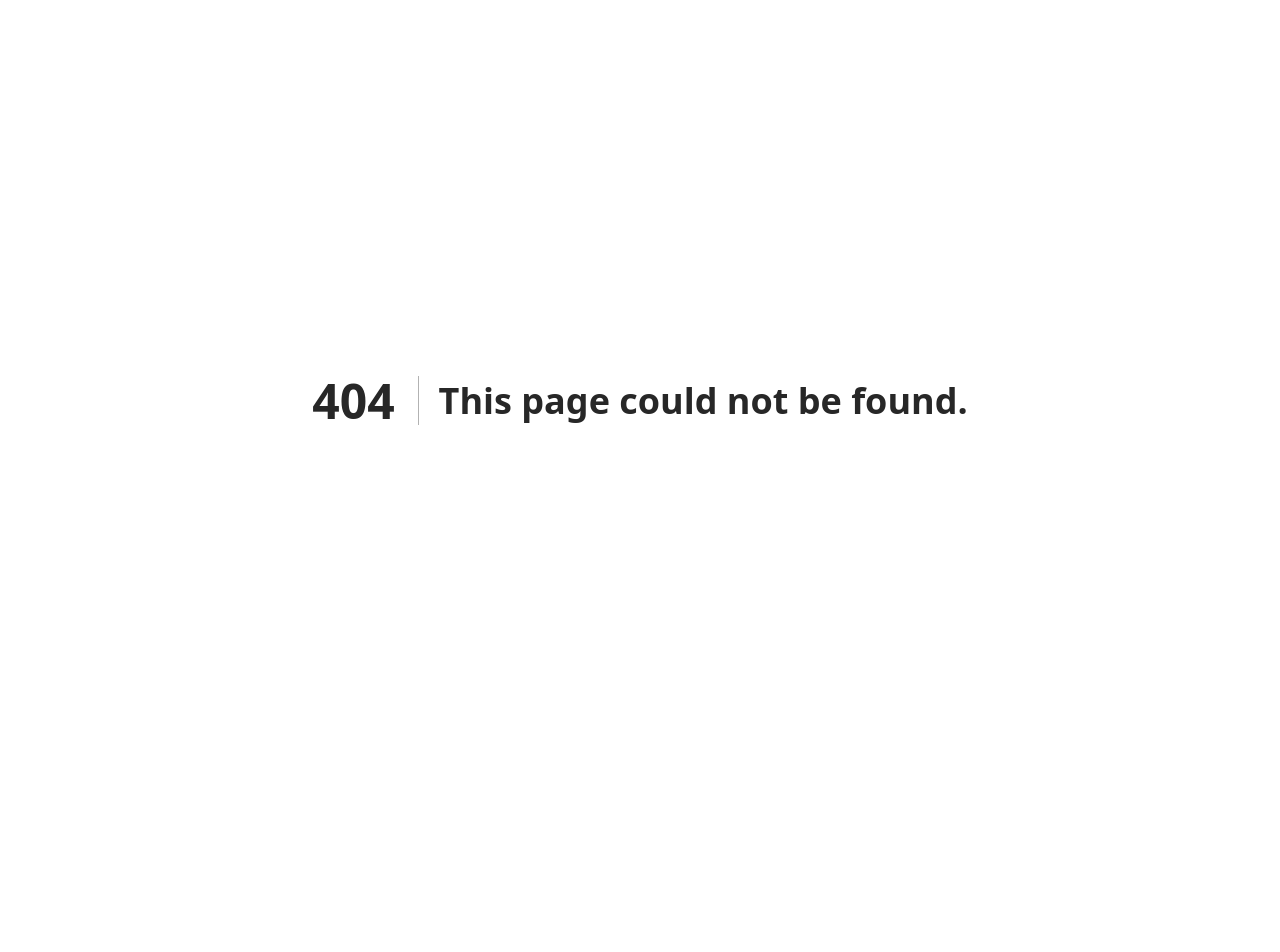
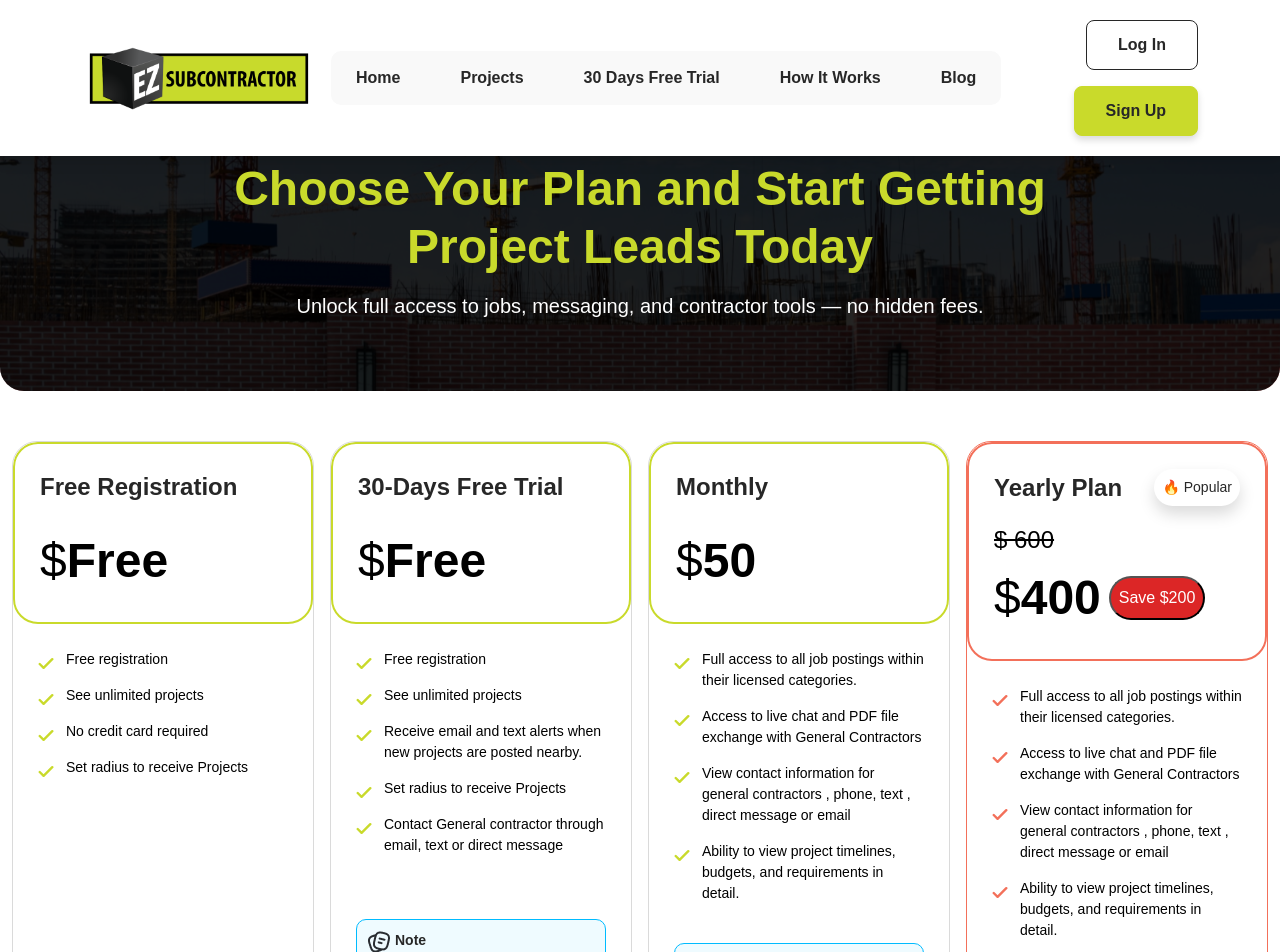
Before and after one commit to wasissshah/ez-subcontractor, a Next.js app: page /sub-contractor/subscription in a window 1280 px wide. Before the commit this address had no page. Shown: the top 952 px of the page. Before the commit the page ends 800 px from the top, so only its background shows below. Built offline with nearby package versions, Linux system fonts and the light colour scheme; a web font is replaced by a local one.

Commit message:
sub-contractor-pricing

```diff
--- /dev/null
+++ b/src/app/sub-contractor/subscription/page.tsx
@@ -0,0 +1,241 @@
+// app/pricing/page.tsx
+'use client';
+
+import { useState } from 'react';
+import Image from 'next/image';
+import Link from 'next/link';
+import Header from "../../components/Header";
+import Footer from "../../components/Footer";
+import '../../../styles/pricing.css';
+
+// ✅ Pricing plan data (Affiliate removed + unique content added)
+const pricingPlans = {
+    'sub-contractor': [
+        {
+            id: 1,
+            title: 'Free Registration',
+            price: 'Free',
+            features: [
+                'Free registration',
+                'See unlimited projects',
+                'No credit card required',
+                'Set radius to receive Projects',
+            ],
+            hasNote: false,
+            isPopular: false,
+            showStrike: false,
+            saveText: null,
+            saveColor: null,
+        },
+        {
+            id: 2,
+            title: '30-Days Free Trial',
+            price: 'Free',
+            features: [
+                'Free registration',
+                'See unlimited projects',
+                'Receive email and text alerts when new projects are posted nearby. ',
+                'Set radius to receive Projects',
+                'Contact General contractor through email, text or direct message',
+            ],
+            hasNote: true,
+            isPopular: false,
+            showStrike: false,
+            saveText: null,
+            saveColor: null,
+        },
+        {
+            id: 3,
+            title: 'Monthly',
+            price: '50',
+            features: [
+                'Full access to all job postings within their licensed categories.',
+                'Access to live chat and PDF file exchange with General Contractors',
+                'View contact information for general contractors , phone, text , direct message or email\n',
+                'Ability to view project timelines, budgets, and requirements in detail. ',
+            ],
+            hasNote: true,
+            isPopular: false,
+            showStrike: false,
+            saveText: null,
+            saveColor: null,
+        },
+        {
+            id: 4,
+            title: 'Yearly Plan',
+            price: '400',
+            features: [
+                'Full access to all job postings within their licensed categories.',
+                'Access to live chat and PDF file exchange with General Contractors',
+                'View contact information for general contractors , phone, text , direct message or email\n',
+                'Ability to view project timelines, budgets, and requirements in detail. ',
+            ],
+            hasNote: true,
+            isPopular: true,
+            showStrike: true,
+            saveText: 'Save $200',
+            saveColor: '#DC2626',
+        },
+    ],
+};
+
+export default function PricingPage() {
+    const renderNoteCard = () => (
+        <div className="note-card d-flex align-items-start gap-1">
+            <Image
+                src="/assets/img/icons/note.webp"
+                width={24}
+                height={24}
+                alt="Note"
+                loading="lazy"
+                className="d-block"
+            />
+            <div className="content">
+        <span style={{ fontSize: '14px' }} className="d-block fw-semibold mb-1">
+          Note
+        </span>
+                <p style={{ fontSize: '12px' }} className="mb-0">
+                    After your trial ends, you’ll need to subscribe to keep bidding on projects,
+                    chatting with contractors, and accessing premium tools.
+                </p>
+            </div>
+        </div>
+    );
+
+    const renderPlanCard = (plan: (typeof pricingPlans)['sub-contractor'][0], index: number) => (
+        <div
+            key={plan.id}
+            className={`col-lg-${index === 3 ? '3' : index >= 2 && plan.isPopular ? '4' : '3'} col-md-${plan.isPopular ? '12' : '6'}`}
+        >
+            <div className={`price-card ${plan.isPopular ? 'price-card1' : ''} free`}>
+                <div>
+                    <div className="pricing-header">
+                        {plan.isPopular ? (
+                            <div className="d-flex align-items-center gap-1 justify-content-between mb-3">
+                                <span className="title1 mb-0">{plan.title}</span>
+                                <div style={{ fontSize: '14px' }} className="custom-btn bg-white shadow p-2 rounded-pill">
+                                    🔥 Popular
+                                </div>
+                            </div>
+                        ) : (
+                            <span className="title1">{plan.title}</span>
+                        )}
+
+                        {plan.showStrike ? (
+                            <div className="d-flex align-items-center gap-1 flex-wrap">
+                                <del className="fs-4 fw-medium text-black">$ 600</del>
+                                <div className="d-flex align-items-center gap-2">
+                  <span className="price">
+                    $<span className="fw-bold">{plan.price}</span>
+                  </span>
+                                    {plan.saveText && (
+                                        <button
+                                            type="button"
+                                            style={{ backgroundColor: plan.saveColor! }}
+                                            className="custom-btn text-white p-2 rounded-pill"
+                                        >
+                                            {plan.saveText}
+                                        </button>
+                                    )}
+                                </div>
+                            </div>
+                        ) : (
+                            <div className="d-flex align-items-center gap-2">
+                <span className="price">
+                  $<span className="fw-bold">{plan.price}</span>
+                </span>
+                                {plan.saveText && (
+                                    <button
+                                        type="button"
+                                        style={{ backgroundColor: plan.saveColor! }}
+                                        className="custom-btn text-white p-2"
+                                    >
+                                        {plan.saveText}
+                                    </button>
+                                )}
+                            </div>
+                        )}
+                    </div>
+
+                    <div className="pricing-body">
+                        <ul className="m-0 p-0 list-with-icon">
+                            {plan.features.map((feature, i) => (
+                                <li key={i}>{feature}</li>
+                            ))}
+                        </ul>
+                    </div>
+                </div>
+
+                {plan.hasNote && renderNoteCard()}
+
+                <div className="pricing-button">
+                    <button className="btn">Get Started</button>
+                </div>
+            </div>
+        </div>
+    );
+
+    return (
+        <div>
+            <Header />
+            <div className="sections overflow-hidden">
+                {/* Hero Section */}
+                <section
+                    style={{
+                        background: `url('/assets/img/pricing-hero.webp') center /cover no-repeat`,
+                    }}
+                    className="hero-sec position-relative pricing"
+                >
+                    <div className="container">
+                        <div className="content-wrapper">
+                            <h1 className="text-primary text-center mb-3">
+                                Choose Your Plan and Start Getting Project Leads Today
+                            </h1>
+                            <p className="mb-0 text-white text-center fs-5 fw-medium">
+                                Unlock full access to jobs, messaging, and contractor tools — no hidden fees.
+                            </p>
+                        </div>
+                    </div>
+                </section>
+
+                {/* Pricing Section */}
+                <section className="pricing-sec">
+                    <div className="container-fluid">
+                        <div className="tab-content pricing-wrapper" id="pricingTabContent">
+                            {/* ✅ Only Sub Contractor Tab */}
+                            <div
+                                className="tab-pane fade show active pricing-content"
+                                id="sub-contractor"
+                                role="tabpanel"
+                            >
+                                <div className="row g-3">
+                                    {pricingPlans['sub-contractor'].map((plan, index) =>
+                                        renderPlanCard(plan, index)
+                                    )}
+                                </div>
+                            </div>
+                        </div>
+                    </div>
+                </section>
+            </div>
+            <Footer />
+            <style jsx>{`
+                .hero-sec {
+                    position: relative;
+                    z-index: 1;
+                }
+                .hero-sec::before {
+                    content: '';
+                    position: absolute;
+                    inset: 0;
+                    width: 100%;
+                    height: 100%;
+                    background-color: #000;
+                    opacity: 0.85;
+                    z-index: -1;
+                    display: block;
+                }
+            `}</style>
+        </div>
+    );
+}
```
